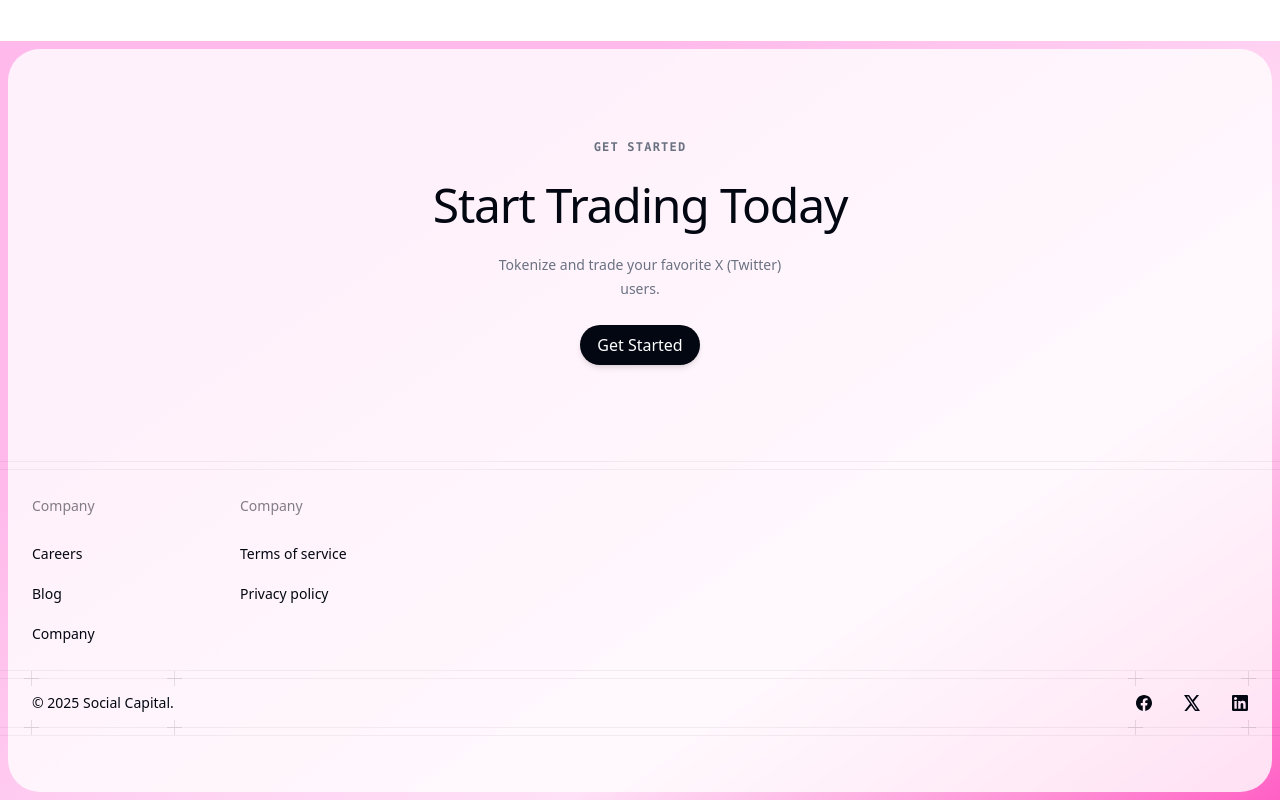
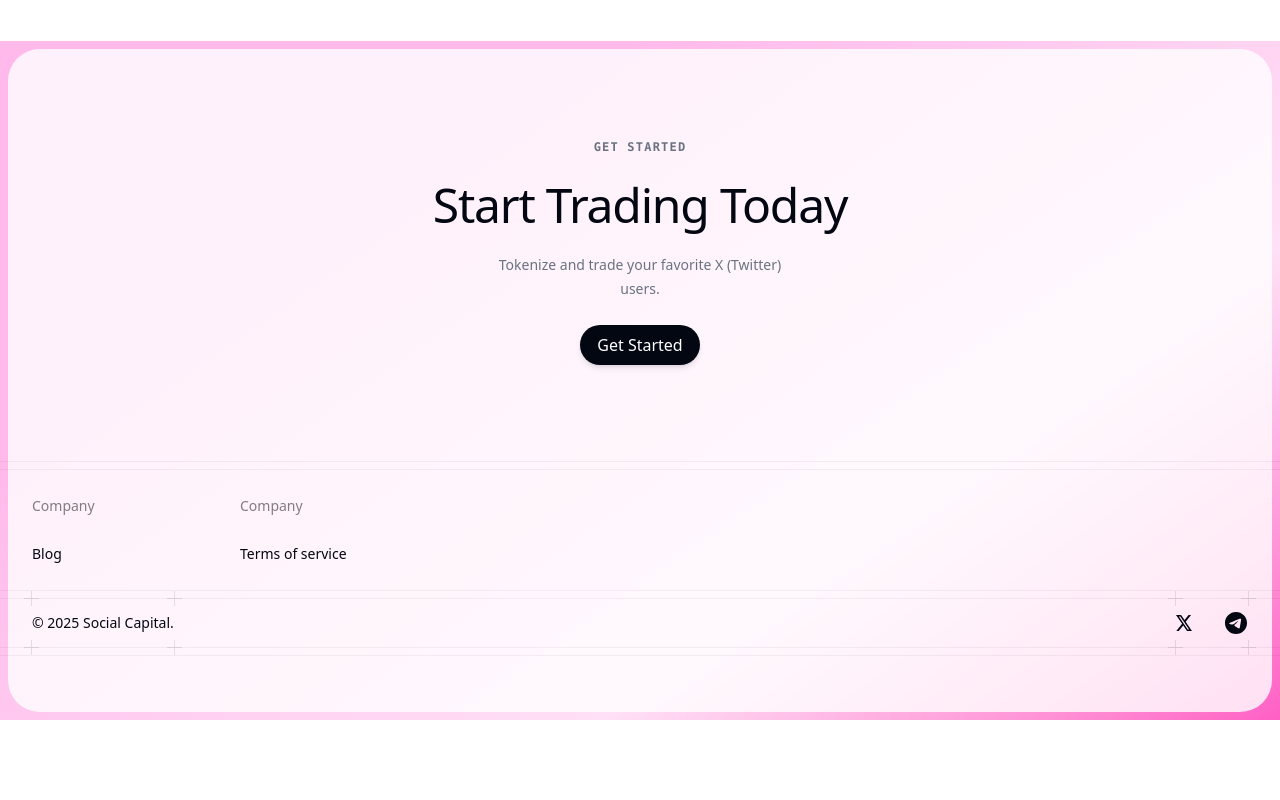
Before and after one commit to masterzorgon/socap-landing, a Next.js app: page /support in a window 1280 px wide. Shown: the part 3515-4315 px from the top of the page. After the commit the page ends 4235 px from the top, so only its background shows below. Built offline with nearby package versions, Linux system fonts and the light colour scheme; a web font is replaced by a local one.

Commit message:
add newsletter confirmation email

```diff
--- a/package.json
+++ b/package.json
@@ -12,6 +12,8 @@
   "dependencies": {
     "@headlessui/react": "^2.2.6",
     "@heroicons/react": "^2.1.4",
+    "@react-email/components": "^0.5.0",
+    "@react-email/tailwind": "^1.2.2",
     "@sanity/image-url": "^1.0.2",
     "@sanity/vision": "^3.52.2",
     "clsx": "^2.1.1",
--- a/src/app/page.tsx
+++ b/src/app/page.tsx
@@ -87,7 +87,7 @@ function Hero() {
             </Button>
             <p className="text-sm text-gray-950/75">
               Also available for other browsers.<br />
-              <a href="https://github.com/social-capital/social-capital" className="text-gray-950/75 underline hover:text-gray-950">Discover more</a>
+              <a href="/support#browser-support" className="text-gray-950/75 underline hover:text-gray-950">Discover more</a>
             </p>
           </div>
         </div>
--- a/src/components/footer.tsx
+++ b/src/components/footer.tsx
@@ -52,16 +52,13 @@ function Sitemap() {
       <div>
         <SitemapHeading>Company</SitemapHeading>
         <SitemapLinks>
-          <SitemapLink href="#">Careers</SitemapLink>
           <SitemapLink href="/blog">Blog</SitemapLink>
-          <SitemapLink href="#brand-assets">Company</SitemapLink>
         </SitemapLinks>
       </div>
       <div>
         <SitemapHeading>Company</SitemapHeading>
         <SitemapLinks>
           <SitemapLink href="#">Terms of service</SitemapLink>
-          <SitemapLink href="#">Privacy policy</SitemapLink>
         </SitemapLinks>
       </div>
     </>
@@ -76,22 +73,12 @@ function SocialIconX(props: React.ComponentPropsWithoutRef<'svg'>) {
   )
 }
 
-function SocialIconFacebook(props: React.ComponentPropsWithoutRef<'svg'>) {
+
+
+function SocialIconTelegram(props: React.ComponentPropsWithoutRef<'svg'>) {
   return (
-    <svg viewBox="0 0 16 16" fill="currentColor" {...props}>
-      <path
-        fillRule="evenodd"
-        clipRule="evenodd"
-        d="M16 8.05C16 3.603 12.418 0 8 0S0 3.604 0 8.05c0 4.016 2.926 7.346 6.75 7.95v-5.624H4.718V8.05H6.75V6.276c0-2.017 1.194-3.131 3.022-3.131.875 0 1.79.157 1.79.157v1.98h-1.008c-.994 0-1.304.62-1.304 1.257v1.51h2.219l-.355 2.326H9.25V16c3.824-.604 6.75-3.934 6.75-7.95z"
-      />
-    </svg>
-  )
-}
-
-function SocialIconLinkedIn(props: React.ComponentPropsWithoutRef<'svg'>) {
-  return (
-    <svg viewBox="0 0 16 16" fill="currentColor" {...props}>
-      <path d="M14.82 0H1.18A1.169 1.169 0 000 1.154v13.694A1.168 1.168 0 001.18 16h13.64A1.17 1.17 0 0016 14.845V1.15A1.171 1.171 0 0014.82 0zM4.744 13.64H2.369V5.996h2.375v7.644zm-1.18-8.684a1.377 1.377 0 11.52-.106 1.377 1.377 0 01-.527.103l.007.003zm10.075 8.683h-2.375V9.921c0-.885-.015-2.025-1.234-2.025-1.218 0-1.425.966-1.425 1.968v3.775H6.233V5.997H8.51v1.05h.032c.317-.601 1.09-1.235 2.246-1.235 2.405-.005 2.851 1.578 2.851 3.63v4.197z" />
+    <svg xmlns="http://www.w3.org/2000/svg" viewBox="0 0 50 50" fill="currentColor" {...props}>
+      <path d="M25,2c12.703,0,23,10.297,23,23S37.703,48,25,48S2,37.703,2,25S12.297,2,25,2z M32.934,34.375	c0.423-1.298,2.405-14.234,2.65-16.783c0.074-0.772-0.17-1.285-0.648-1.514c-0.578-0.278-1.434-0.139-2.427,0.219	c-1.362,0.491-18.774,7.884-19.78,8.312c-0.954,0.405-1.856,0.847-1.856,1.487c0,0.45,0.267,0.703,1.003,0.966	c0.766,0.273,2.695,0.858,3.834,1.172c1.097,0.303,2.346,0.04,3.046-0.395c0.742-0.461,9.305-6.191,9.92-6.693	c0.614-0.502,1.104,0.141,0.602,0.644c-0.502,0.502-6.38,6.207-7.155,6.997c-0.941,0.959-0.273,1.953,0.358,2.351	c0.721,0.454,5.906,3.932,6.687,4.49c0.781,0.558,1.573,0.811,2.298,0.811C32.191,36.439,32.573,35.484,32.934,34.375z"></path>
     </svg>
   )
 }
@@ -100,15 +87,7 @@ function SocialLinks() {
   return (
     <>
       <Link
-        href="https://facebook.com"
-        target="_blank"
-        aria-label="Visit us on Facebook"
-        className="text-gray-950 data-hover:text-gray-950/75"
-      >
-        <SocialIconFacebook className="size-4" />
-      </Link>
-      <Link
-        href="https://x.com"
+        href="https://x.com/so_capital"
         target="_blank"
         aria-label="Visit us on X"
         className="text-gray-950 data-hover:text-gray-950/75"
@@ -116,12 +95,12 @@ function SocialLinks() {
         <SocialIconX className="size-4" />
       </Link>
       <Link
-        href="https://linkedin.com"
+        href="https://t.me/socapitaltrade"
         target="_blank"
         aria-label="Visit us on LinkedIn"
         className="text-gray-950 data-hover:text-gray-950/75"
       >
-        <SocialIconLinkedIn className="size-4" />
+        <SocialIconTelegram className="size-6" />
       </Link>
     </>
   )
--- a/src/components/newsletter.tsx
+++ b/src/components/newsletter.tsx
@@ -15,11 +15,11 @@ export function Newsletter() {
     <Container className="">
       <div className="py-16 sm:py-24 my-16 sm:my-32">
         <div className="mx-auto max-w-7xl sm:px-6 lg:px-8">
-          <div className="relative isolate overflow-hidden bg-gradient-to-br from-blue-50 to-indigo-100 px-6 py-24 shadow-2xl sm:rounded-3xl sm:px-24 xl:py-32 border border-blue-200">
-            <h2 className="mx-auto max-w-3xl text-center text-4xl font-semibold tracking-tight text-gray-900 sm:text-5xl">
+          <div className="relative isolate overflow-hidden bg-gradient-to-br from-primary/10 to-slate-100 px-6 py-24 shadow-2xl sm:rounded-3xl sm:px-24 xl:py-32 border border-gray-200">
+            <h2 className="mx-auto max-w-3xl text-center text-4xl font-semibold tracking-tight text-slate-900 sm:text-5xl">
               Join the Social Capital newsletter
             </h2>
-            <p className="mx-auto mt-6 max-w-lg text-center text-lg text-gray-600">
+            <p className="mx-auto mt-6 max-w-lg text-center text-lg text-slate-600">
               Stay up to date with the latest features and developments.
             </p>
             <form className="mx-auto mt-10 flex max-w-md gap-x-4">
@@ -33,11 +33,11 @@ export function Newsletter() {
                 required
                 placeholder="Enter your email"
                 autoComplete="email"
-                className="min-w-0 flex-auto rounded-md bg-white px-3.5 py-2 text-base text-gray-900 outline-1 -outline-offset-1 outline-blue-500/20 placeholder:text-gray-400 focus:outline-2 focus:-outline-offset-2 focus:outline-blue-500 sm:text-sm/6 border border-gray-200 shadow-sm"
+                className="min-w-0 flex-auto rounded-md bg-white px-3.5 py-2 text-base text-slate-900 outline-1 -outline-offset-1 outline-primary/20 placeholder:text-slate-400 focus:outline-2 focus:-outline-offset-2 focus:outline-primary/50 sm:text-sm/6 border border-slate-200 shadow-sm"
               />
               <button
                 type="submit"
-                className="flex-none rounded-md bg-blue-600 px-3.5 py-2.5 text-sm font-semibold text-white shadow-sm hover:bg-blue-700 focus-visible:outline-2 focus-visible:outline-offset-2 focus-visible:outline-blue-500 transition-colors"
+                className="pointer-cursor flex-none rounded-md bg-gray-950 px-3.5 py-2.5 text-sm font-semibold text-white shadow-sm hover:bg-gray-800 focus-visible:outline-2 focus-visible:outline-offset-2 focus-visible:outline-primary transition-colors"
               >
                 Notify me
               </button>
--- /dev/null
+++ b/src/emails/NewsletterSubscribe.tsx
@@ -0,0 +1,61 @@
+import {
+    Body,
+    Button,
+    Container,
+    Head,
+    Heading,
+    Hr,
+    Html,
+    Link,
+    Preview,
+    Section,
+    Text,
+  } from "@react-email/components";
+  import { Tailwind } from "@react-email/tailwind";
+  import * as React from "react";
+
+  const ConfirmationNewsLetterSignup = () => {
+    const previewText = "Welcome to the La Playa Mexican Cafe Newsletter";
+
+    return (
+      <Html>
+        <Head />
+        <Preview>{previewText}</Preview>
+        <Tailwind>
+          <Body className="bg-white my-auto mx-auto font-sans px-2">
+            <Container className="border border-solid border-[#eaeaea] rounded my-[40px] mx-auto p-[20px] max-w-[465px]">
+              <Section className="mt-[32px] w-full flex justify-center items-center mx-auto">
+                <Link href="https://socapital.trade" title="Home">
+                  {/* <Logo className="h-9" /> */}
+                  <img src="https://drive.google.com/thumbnail?id=1c6byqYzhsV-xq781DE7SErlBz4vxhTUC" alt="Social Capital Icon" width={30} height={30} className="inline-block align-middle mx-2" />
+                </Link>
+              </Section>
+              <Heading className="text-black text-[24px] font-normal text-center p-0 my-[10px] mx-0">
+                Welcome to the Social Capital Newsletter!
+              </Heading>
+              <Text className="text-black text-[14px] leading-[24px] text-center">
+                We thank you for choosing to signup for our newsletter and stay up to date with our latest updates.
+              </Text>
+              <Section className="text-center mt-[32px] mb-[32px]">
+                <Button
+                  className="bg-primary rounded text-white text-[12px] font-semibold no-underline text-center px-5 py-3"
+                  href="https://order.toasttab.com/online/la-playa-mexican-cafe-502-s-77-sunshine-strip"
+                >
+                  Add the App to your browser
+                </Button>
+              </Section>
+              <Hr className="border border-solid border-[#eaeaea] my-[26px] mx-0 w-full" />
+              <Text className="text-[#666666] text-[12px] leading-[24px]">
+                If you were not expecting this invitation, you can ignore this email. If
+                you are concerned about your account's safety, please reply to
+                this email to get in touch with us at Laplayamain@gmail.com.
+                If you would like to unsubscribe from our email list, please do so on our website: https://socaputal.trade/unsubscribe
+              </Text>
+            </Container>
+          </Body>
+        </Tailwind>
+      </Html>
+    );
+  };
+
+  export default ConfirmationNewsLetterSignup;
```
Also changed, not shown: src/app/unsubscribe.tsx (added), src/emails/NewsletterUnsubscribe.tsx (added), 2 other files (tests, documents, lock files or other folders).
